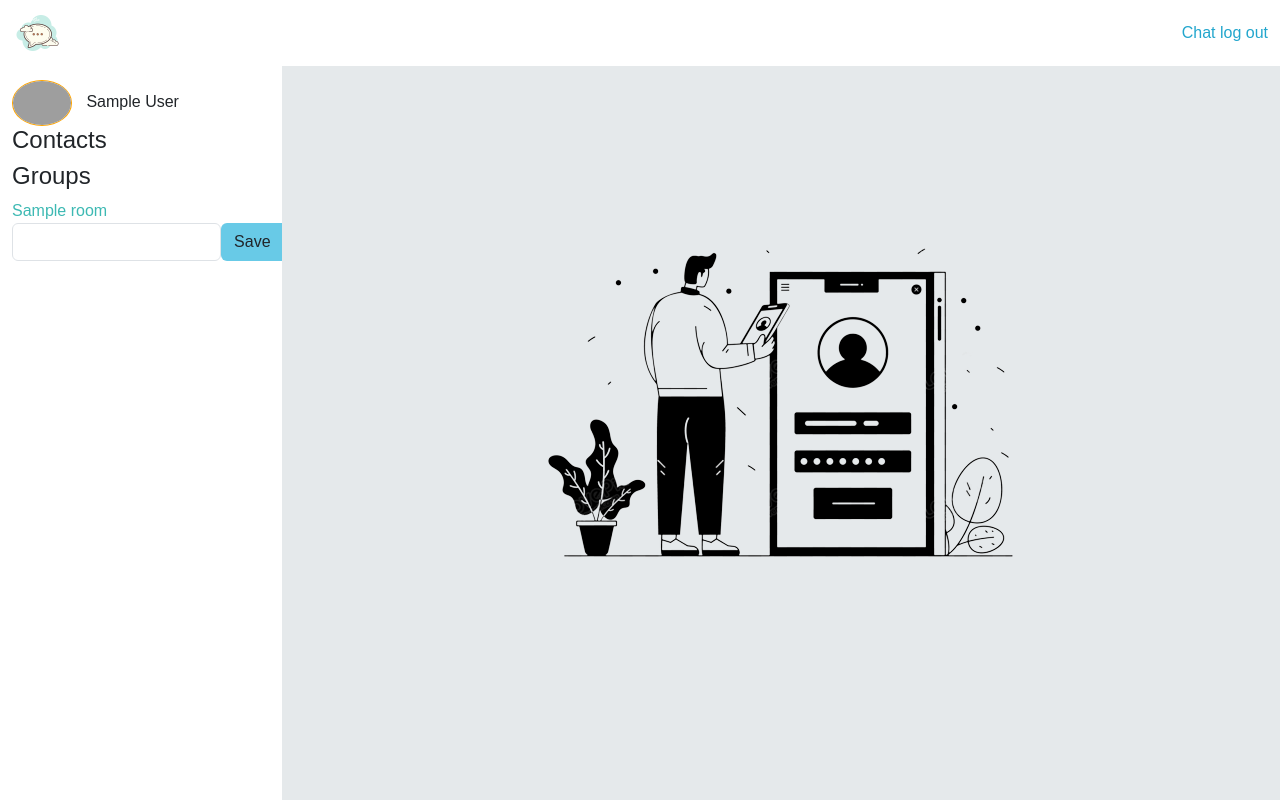
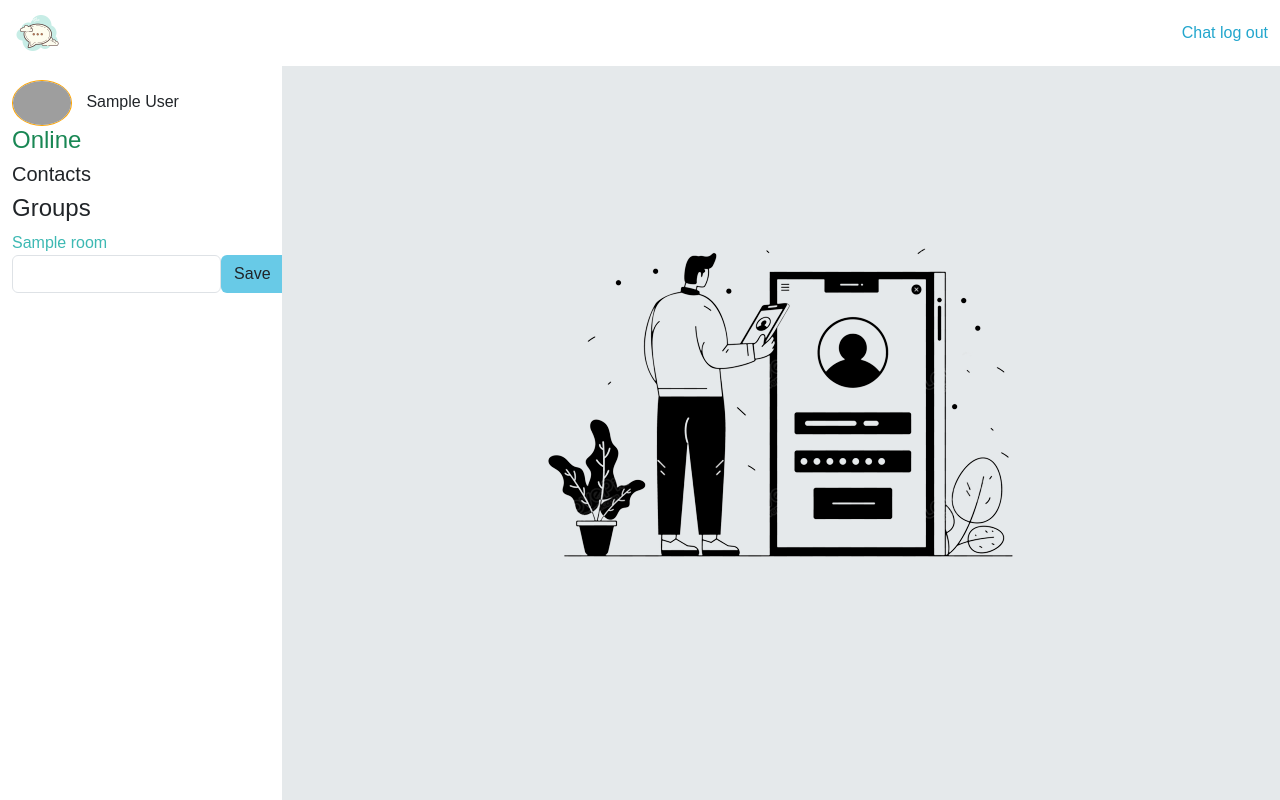
Before and after one commit to AqsaAltaf1/Chat_System, a Rails app: page /rooms in a window 1280 px wide. Run offline with Rails 7, Linux system fonts and the light colour scheme; a user stored in the database is signed in; tables that the repository leaves empty hold one stand-in row (values such as "Sample post"); style sheets or scripts are compiled from the project's sources; some libraries are stand-ins or nearby versions; grey boxes are pictures that could not be loaded.

Commit message:
css added

```diff
--- a/app/assets/stylesheets/application.scss
+++ b/app/assets/stylesheets/application.scss
@@ -183,3 +183,15 @@
   border: 1px solid orange;
   margin-right: 10px;
 }
+.main-circle{
+  background: #53bf53;
+  width: 12px;
+  height: 12px;
+  border-radius: 100%;
+  position: absolute;
+  left: 48px;
+  top: 40px;
+}
+.main-pro{
+  position:relative;
+}
--- a/app/controllers/application_controller.rb
+++ b/app/controllers/application_controller.rb
@@ -1,2 +1,7 @@
 class ApplicationController < ActionController::Base
+  before_action :set_last_seen_at, if: :user_signed_in?
+
+  def set_last_seen_at
+    current_user.touch(:last_seen_at)
+  end
 end
--- a/app/controllers/users_controller.rb
+++ b/app/controllers/users_controller.rb
@@ -13,7 +13,6 @@ class UsersController < ApplicationController
     @room_name = get_name(@user, @current_user)
     @single_room = Room.where(name: @room_name).first || Room.create_private_room([@user, @current_user], @room_name)
     @messages = @single_room.messages
-
     render "rooms/index"
   end
 
--- a/app/javascript/application.js
+++ b/app/javascript/application.js
@@ -2,4 +2,4 @@
 import "@hotwired/turbo-rails";
 import "controllers";
 import "jquery";
-import "bootstrap";
+import "bootstrap";import "channels"
--- /dev/null
+++ b/app/javascript/channels/consumer.js
@@ -0,0 +1,6 @@
+// Action Cable provides the framework to deal with WebSockets in Rails.
+// You can generate new channels where WebSocket features live using the `bin/rails generate channel` command.
+
+import { createConsumer } from "@rails/actioncable"
+
+export default createConsumer()
--- /dev/null
+++ b/app/javascript/channels/index.js
@@ -0,0 +1,2 @@
+// Import all the channels to be used by Action Cable
+import "channels/online_channel"
--- /dev/null
+++ b/app/javascript/channels/online_channel.js
@@ -0,0 +1,26 @@
+import consumer from "channels/consumer"
+
+consumer.subscriptions.create("OnlineChannel", {
+  connected() {
+    // Called when the subscription is ready for use on the server
+  },
+
+  disconnected() {
+    // Called when the subscription has been terminated by the server
+  },
+
+  received(data) {
+    // Called when there's incoming data on the websocket for this channel
+    console.log(data)
+
+    let online = document.querySelector("#online-users")
+    let el = online.querySelector(`[data-id='${data.id}']`)
+
+    if (data.status == "online" && el == null) {
+      online.insertAdjacentHTML('beforeend', data.html)
+
+    } else if (data.status == "offline" && el != null) {
+      el.remove()
+    }
+  }
+});
--- a/app/models/user.rb
+++ b/app/models/user.rb
@@ -1,6 +1,7 @@
 class User < ApplicationRecord
   validates :full_name, presence: true
   scope :all_except, ->(user) { where.not(id: user) }
+  scope :online, ->{where("last_seen_at > ?", 30.seconds.ago)}
   after_create_commit { broadcast_append_to "users" }
   has_many :messages, dependent: :destroy
   devise :database_authenticatable, :registerable,
--- a/app/views/rooms/index.html.erb
+++ b/app/views/rooms/index.html.erb
@@ -7,7 +7,21 @@
     <% else %>
       <%=image_tag("profile.png",class:'profile-img')%>
     <%end%><%= current_user.full_name%>
-      <h4> Contacts</h4>
+    <div>
+      <h4 class='text-success'>Online</h4>
+      <div class='main-pro'>
+        <% @users.online.each do |user|%>
+          <% if user.avatar_url?%><%= image_tag user.avatar_url, class: 'profile-img'%>
+            <div class='main-circle'>
+            </div>
+          <% else %>
+          <%=image_tag("profile.png",class:'profile-img')%><%end%><%= link_to user.full_name, user %>
+          <div class='main-circle'>
+          </div>
+        <% end %>
+      </div>
+    </div>
+    <h5> Contacts</h5>
     <div>
       <%= turbo_stream_from "users" %>
       <div id="users">
--- a/config/importmap.rb
+++ b/config/importmap.rb
@@ -8,3 +8,5 @@ pin_all_from "app/javascript/controllers", under: "controllers"
 pin "jquery", to: "https://code.jquery.com/jquery-3.6.0.min.js"
 pin "bootstrap", to: "https://ga.jspm.io/npm:bootstrap@5.3.1/dist/js/bootstrap.esm.js"
 pin "@popperjs/core", to: "https://ga.jspm.io/npm:@popperjs/core@2.11.8/lib/index.js"
+pin "@rails/actioncable", to: "actioncable.esm.js"
+pin_all_from "app/javascript/channels", under: "channels"
--- /dev/null
+++ b/db/migrate/20230821070633_add_last_seen_to_users.rb
@@ -0,0 +1,5 @@
+class AddLastSeenToUsers < ActiveRecord::Migration[7.0]
+  def change
+    add_column :users, :last_seen_at, :datetime
+  end
+end
```
Also changed, not shown: app/channels/application_cable/connection.rb (+16 -0 lines), app/channels/online_channel.rb (added, +9 -0 lines), test/channels/online_channel_test.rb (added, +8 -0 lines), app/views/users/_user.html.erb (line endings or trailing spaces), db/schema.rb. Lines whose indentation alone changed are shown as unchanged.
